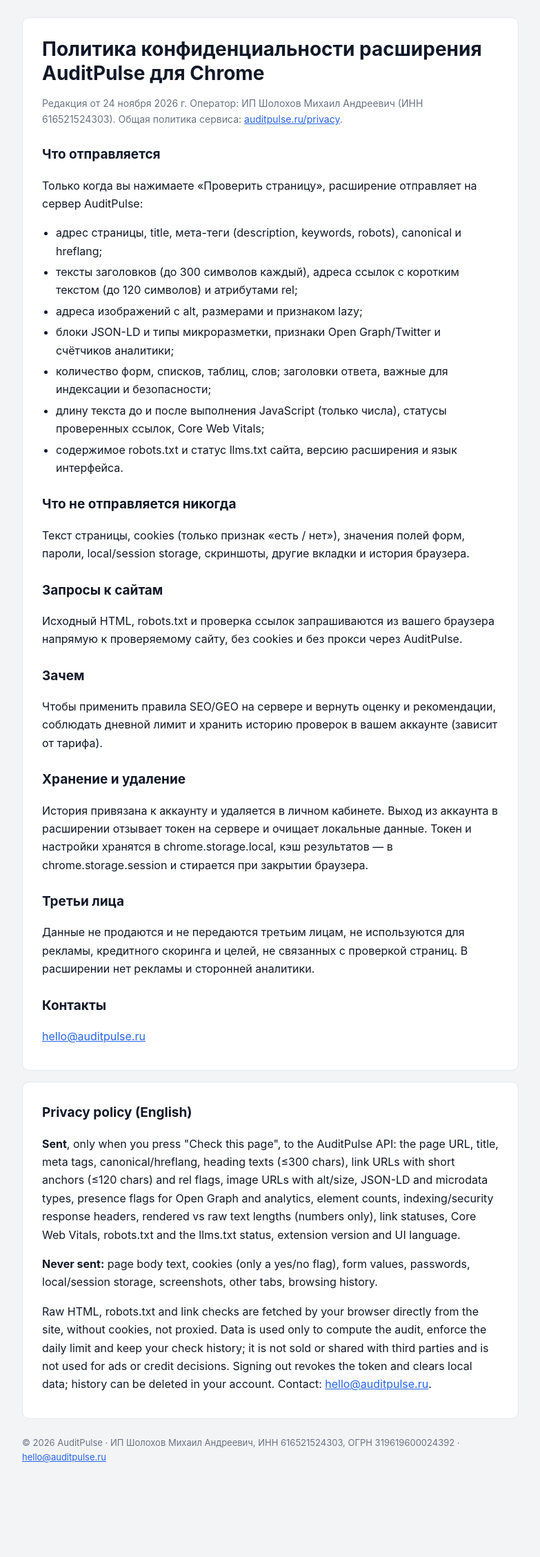
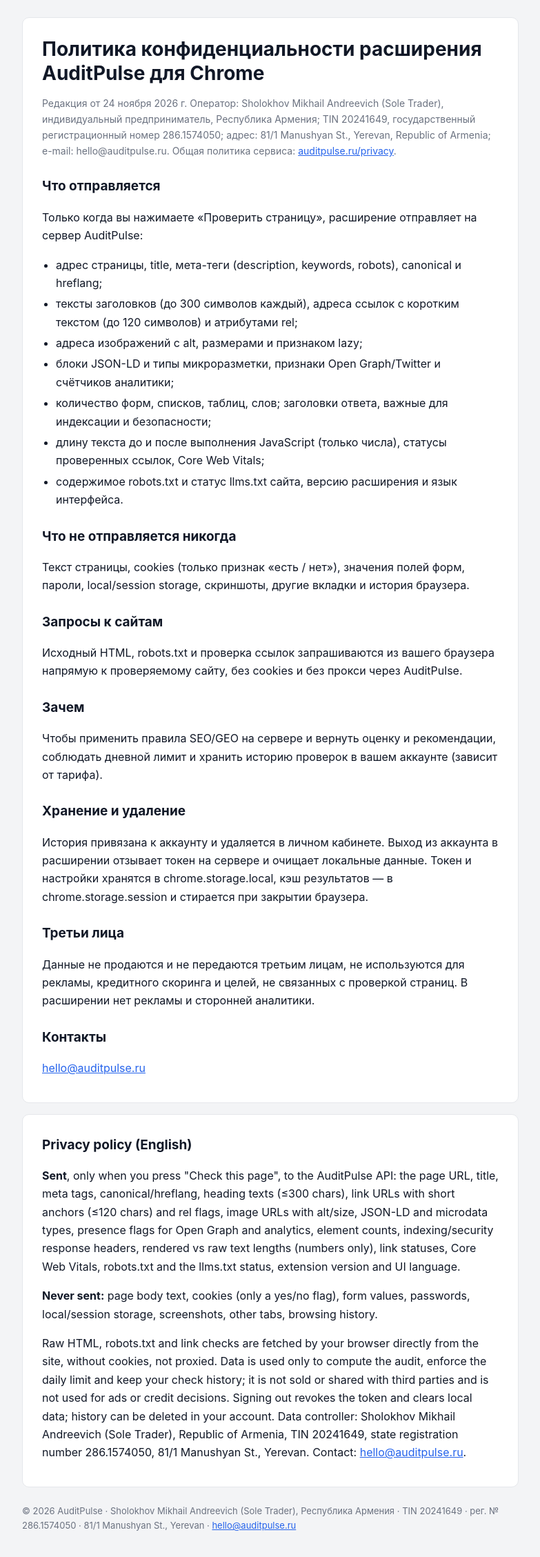
Before and after one commit to typecodedeveloper/auditpulse-extension, a plain HTML site: page privacy/index.html in a window 1280 px wide. Shown: the part 75-2332 px from the top of the page at 69% size, without its empty margins (248-1031 px from the left). Before the commit the page ends 2263 px from the top, so only its background shows below. Drawn offline with Linux system fonts and the light colour scheme.

Commit message:
Operator: Armenian sole trader

```diff
--- a/privacy/index.html
+++ b/privacy/index.html
@@ -5,7 +5,7 @@
 ul{padding-left:20px}li{margin:4px 0}a{color:#2563EB}.m{color:#6B7280;font-size:14px}.btn{display:inline-block;background:#2563EB;color:#fff;padding:10px 18px;border-radius:8px;text-decoration:none;font-weight:600}
 footer{color:#6B7280;font-size:13px;margin-top:24px}</style></head><body><div class="w">
 <header><img src="../icon.png" alt=""><a class="logo" href="../">audit<b>pulse</b></a><nav><a href="../privacy/">Конфиденциальность</a><a href="../support/">Поддержка</a><a href="https://auditpulse.ru">auditpulse.ru</a></nav></header>
-<div class="card"><h1>Политика конфиденциальности расширения AuditPulse для Chrome</h1><p class="m">Редакция от 24 ноября 2026 г. Оператор: ИП Шолохов Михаил Андреевич (ИНН 616521524303). Общая политика сервиса: <a href="https://auditpulse.ru/privacy">auditpulse.ru/privacy</a>.</p>
+<div class="card"><h1>Политика конфиденциальности расширения AuditPulse для Chrome</h1><p class="m">Редакция от 24 ноября 2026 г. Оператор: Sholokhov Mikhail Andreevich (Sole Trader), индивидуальный предприниматель, Республика Армения; TIN 20241649, государственный регистрационный номер 286.1574050; адрес: 81/1 Manushyan St., Yerevan, Republic of Armenia; e-mail: hello@auditpulse.ru. Общая политика сервиса: <a href="https://auditpulse.ru/privacy">auditpulse.ru/privacy</a>.</p>
 <h2>Что отправляется</h2><p>Только когда вы нажимаете «Проверить страницу», расширение отправляет на сервер AuditPulse:</p>
 <ul><li>адрес страницы, title, мета-теги (description, keywords, robots), canonical и hreflang;</li><li>тексты заголовков (до 300 символов каждый), адреса ссылок с коротким текстом (до 120 символов) и атрибутами rel;</li><li>адреса изображений с alt, размерами и признаком lazy;</li><li>блоки JSON-LD и типы микроразметки, признаки Open Graph/Twitter и счётчиков аналитики;</li><li>количество форм, списков, таблиц, слов; заголовки ответа, важные для индексации и безопасности;</li><li>длину текста до и после выполнения JavaScript (только числа), статусы проверенных ссылок, Core Web Vitals;</li><li>содержимое robots.txt и статус llms.txt сайта, версию расширения и язык интерфейса.</li></ul>
 <h2>Что не отправляется никогда</h2><p>Текст страницы, cookies (только признак «есть / нет»), значения полей форм, пароли, local/session storage, скриншоты, другие вкладки и история браузера.</p>
@@ -17,4 +17,4 @@ footer{color:#6B7280;font-size:13px;margin-top:24px}</style></head><body><div cl
 <div class="card"><h2 style="margin-top:0">Privacy policy (English)</h2>
 <p><b>Sent</b>, only when you press "Check this page", to the AuditPulse API: the page URL, title, meta tags, canonical/hreflang, heading texts (≤300 chars), link URLs with short anchors (≤120 chars) and rel flags, image URLs with alt/size, JSON-LD and microdata types, presence flags for Open Graph and analytics, element counts, indexing/security response headers, rendered vs raw text lengths (numbers only), link statuses, Core Web Vitals, robots.txt and the llms.txt status, extension version and UI language.</p>
 <p><b>Never sent:</b> page body text, cookies (only a yes/no flag), form values, passwords, local/session storage, screenshots, other tabs, browsing history.</p>
-<p>Raw HTML, robots.txt and link checks are fetched by your browser directly from the site, without cookies, not proxied. Data is used only to compute the audit, enforce the daily limit and keep your check history; it is not sold or shared with third parties and is not used for ads or credit decisions. Signing out revokes the token and clears local data; history can be deleted in your account. Contact: <a href="mailto:hello@auditpulse.ru">hello@auditpulse.ru</a>.</p></div><footer>© 2026 AuditPulse · ИП Шолохов Михаил Андреевич, ИНН 616521524303, ОГРН 319619600024392 · <a href="mailto:hello@auditpulse.ru">hello@auditpulse.ru</a></footer></div></body></html>
+<p>Raw HTML, robots.txt and link checks are fetched by your browser directly from the site, without cookies, not proxied. Data is used only to compute the audit, enforce the daily limit and keep your check history; it is not sold or shared with third parties and is not used for ads or credit decisions. Signing out revokes the token and clears local data; history can be deleted in your account. Data controller: Sholokhov Mikhail Andreevich (Sole Trader), Republic of Armenia, TIN 20241649, state registration number 286.1574050, 81/1 Manushyan St., Yerevan. Contact: <a href="mailto:hello@auditpulse.ru">hello@auditpulse.ru</a>.</p></div><footer>© 2026 AuditPulse · Sholokhov Mikhail Andreevich (Sole Trader), Республика Армения · TIN 20241649 · рег. № 286.1574050 · 81/1 Manushyan St., Yerevan · <a href="mailto:hello@auditpulse.ru">hello@auditpulse.ru</a></footer></div></body></html>
```
Also changed, not shown: index.html (+1 -1 lines), support/index.html (+1 -1 lines).
